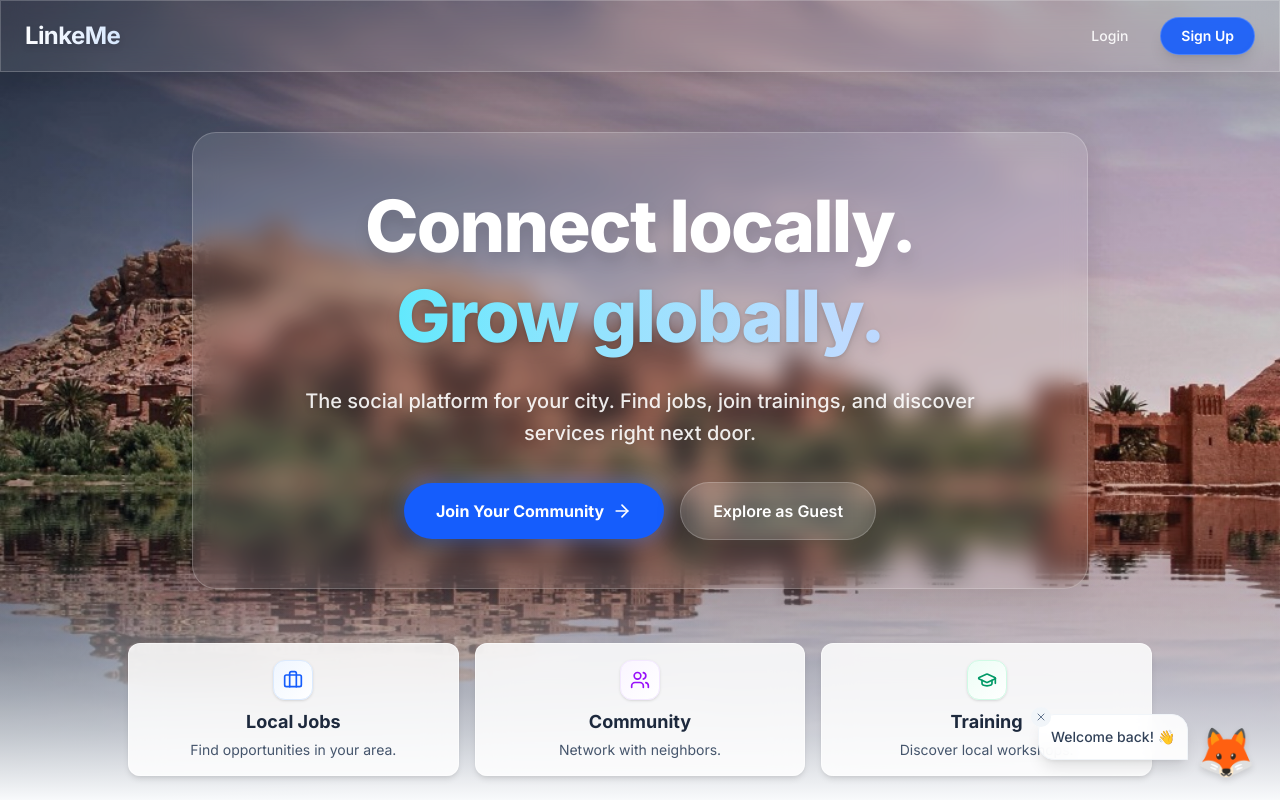
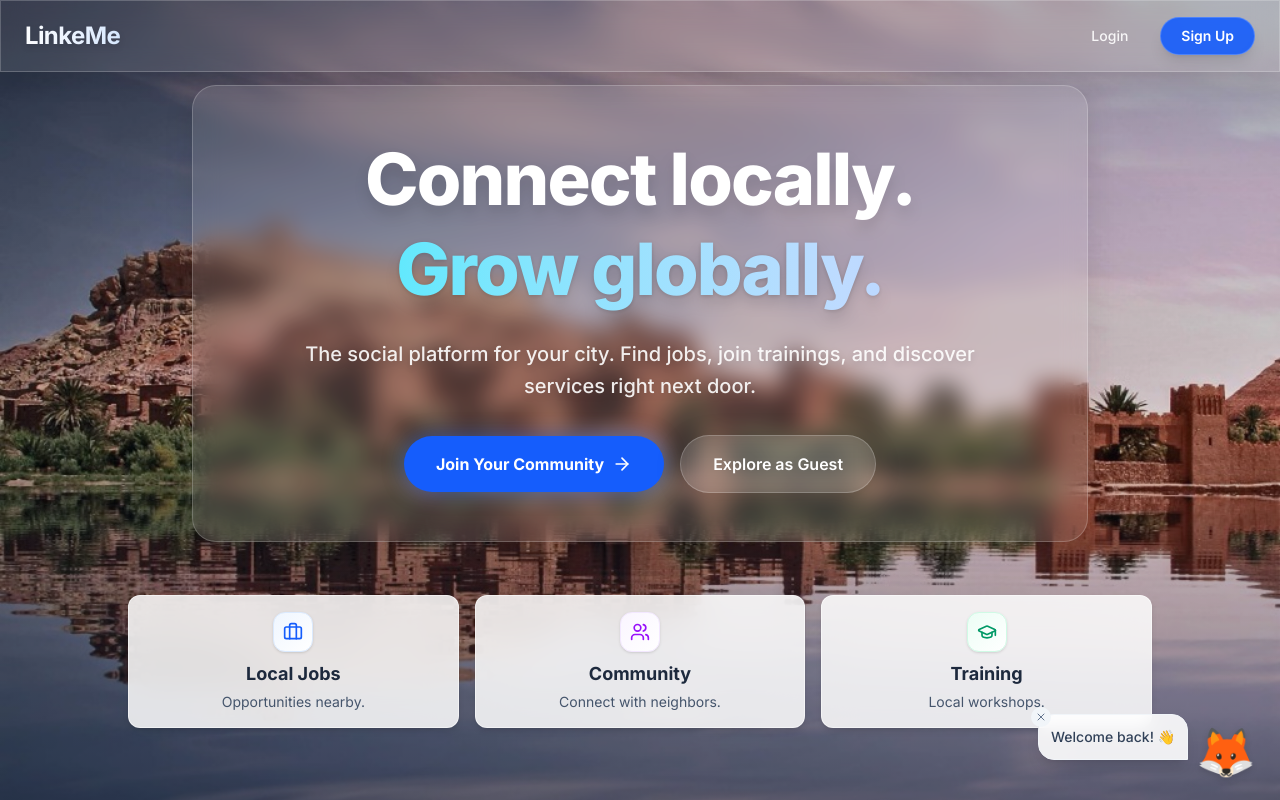
Before and after one commit to oussaidlahcen900-rgb/linke-me, a Next.js app: page / in a window 1280 px wide. Built offline with nearby package versions, Linux system fonts and the light colour scheme; no server answers.

Commit message:
fix: landing page layout overlap

```diff
--- a/src/app/page.tsx
+++ b/src/app/page.tsx
@@ -43,15 +43,14 @@ export default function LandingPage() {
       </header>
 
       {/* Hero Section */}
-      <main className="flex-1 flex flex-col items-center justify-center text-center px-4 relative z-10 w-full h-full pb-20">
-        {/* Soft bottom fade to white */}
-        <div className="absolute inset-x-0 bottom-0 h-60 bg-gradient-to-t from-slate-50 to-transparent -z-10 pointer-events-none" />
+      <main className="flex-1 flex flex-col items-center justify-center text-center px-4 relative z-10 w-full h-full pb-8 md:pb-12 pt-20">
 
+        <div className="flex-1 flex flex-col items-center justify-center w-full max-w-4xl mx-auto">
           <motion.div
             initial={{ opacity: 0, y: 20 }}
             animate={{ opacity: 1, y: 0 }}
             transition={{ duration: 0.8, ease: "easeOut" }}
-          className="max-w-4xl w-full mx-auto"
+            className="w-full mb-12"
           >
             <div className="glass p-8 md:p-12 rounded-3xl border border-white/20 shadow-2xl backdrop-blur-md bg-slate-900/30">
               <h1 className="text-5xl font-extrabold tracking-tight text-white drop-shadow-xl sm:text-7xl leading-tight mb-6">
@@ -85,28 +84,29 @@ export default function LandingPage() {
               </div>
             </div>
           </motion.div>
+        </div>
 
-        {/* Features Grid Positioned at Bottom */}
-        <div className="absolute bottom-6 left-0 right-0 z-20 px-4">
+        {/* Features Grid - Now properly flowed in document */}
+        <div className="w-full px-4 pb-6 mt-auto">
           <div className="grid grid-cols-1 md:grid-cols-3 gap-4 max-w-5xl mx-auto w-full">
             <FeatureCard
               icon={Briefcase}
               title="Local Jobs"
-              desc="Find opportunities in your area."
+              desc="Opportunities nearby."
               delay={0.2}
               color="blue"
             />
             <FeatureCard
               icon={Users}
               title="Community"
-              desc="Network with neighbors."
+              desc="Connect with neighbors."
               delay={0.4}
               color="purple"
             />
             <FeatureCard
               icon={GraduationCap}
               title="Training"
-              desc="Discover local workshops."
+              desc="Local workshops."
               delay={0.6}
               color="emerald"
             />
```
Lines whose indentation alone changed are shown as unchanged.
